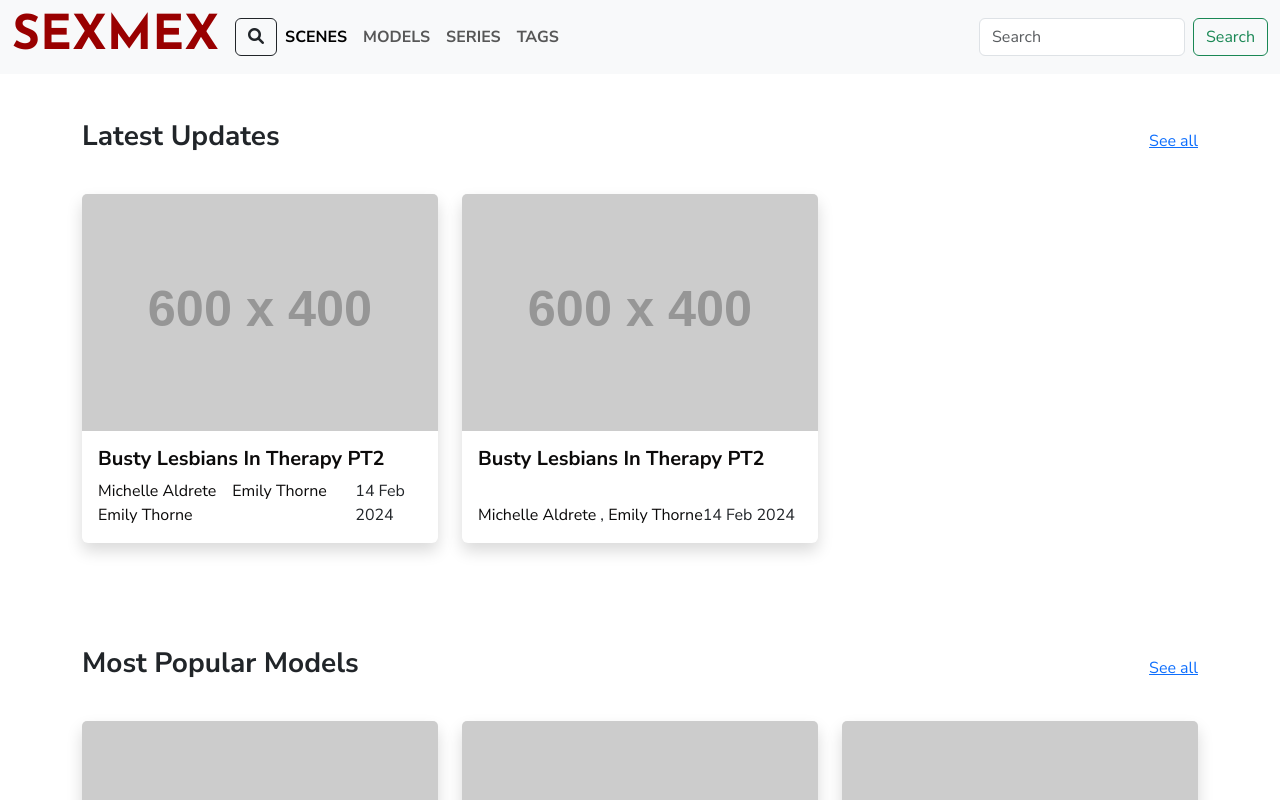
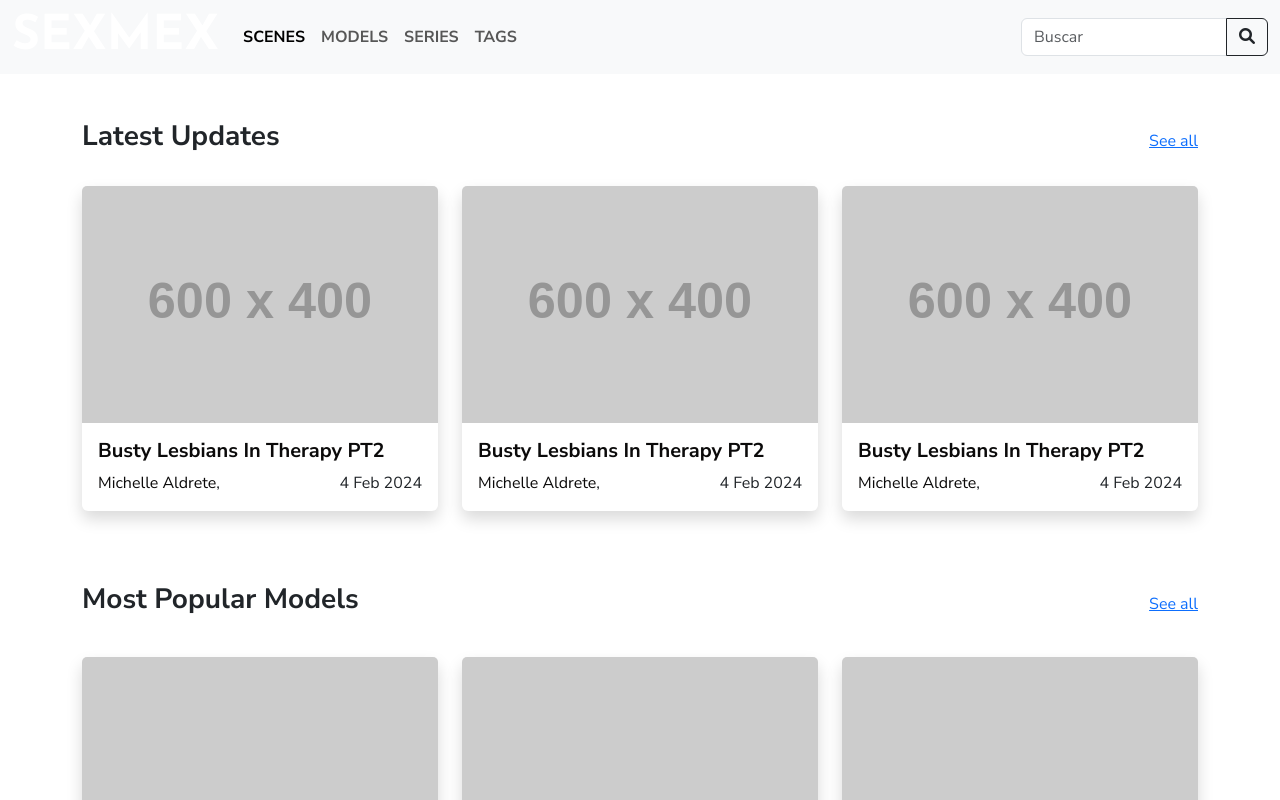
Before and after one commit to alanaaguirre/sxmx, a plain HTML site: page index.html in a window 1280 px wide. Shown: the top 800 px of the page. Drawn offline with nearby package versions, Linux system fonts and the light colour scheme; placeholder pictures from the web are drawn by us.

Commit message:
Home section completed

```diff
--- a/css/style.css
+++ b/css/style.css
@@ -29,7 +29,8 @@ body{
     font-optical-sizing: auto;
     font-weight: 700;
     font-style: normal;
-    color: #900;
+    /* color: #900; */
+    color: white;
     text-align: center;
     font-size: 3rem;
     font-style: normal;
--- a/index.html
+++ b/index.html
@@ -10,13 +10,13 @@
 
   </head>
   <body>
-    <nav class="navbar navbar-expand-md navbar-default fixed-top bg-light">
+    <nav class="navbar navbar-expand-lg navbar-default fixed-top bg-light">
         <div class="container-fluid">
           <button class="navbar-toggler border-0" type="button" data-bs-toggle="offcanvas" data-bs-target="#offcanvasExample" aria-controls="offcanvasExample">
             <span class="navbar-toggler-icon"></span>
           </button>
           <a class="navbar-brand logo" href="#">SEXMEX</a>
-          <button class="btn btn-outline-dark my-2 my-sm-0" id="searchIcon">
+          <button class="btn btn-outline-success my-2 my-sm-0 d-lg-none d-md-block" id="searchIcon">
             <i class="fas fa-search"></i>
           </button>
           <div class="collapse navbar-collapse" id="navbarCollapse">
@@ -36,9 +36,13 @@
                                       TAGS</a>
                   </li>
             </ul>
-            <form class="d-flex" role="search">
-              <input class="form-control me-2" type="search" placeholder="Search" aria-label="Search">
-              <button class="btn btn-outline-success" type="submit">Search</button>
+            <form class="d-flex">
+                <div class="input-group">
+                  <input type="search" class="form-control" placeholder="Buscar" aria-label="Buscar">
+                  <button class="btn btn-outline-dark" type="submit">
+                    <i class="fas fa-search"></i>
+                  </button>
+                </div>
               </form>
           </div>
         </div>
@@ -109,61 +113,75 @@
                     <a href="#">See all</a>
                 </div>
             </div>
-            <div class="row my-4">
-                <div class="col-lg-4 col-md-6 col-sm-6 col-6 my-2">
+            <div class="row row-cols-2 row-cols-md-2 row-cols-lg-3 g-4">
+                <div class="col">
                     <div class="card shadow border-0 h-100">
-                        <a href=""><img src="https://placehold.co/600x400/000000/FFFFFF/png" class="card-img-top" alt="Scene Name"></a>
+                        <a href="">
+                            <img src="https://placehold.co/600x400/000000/FFFFFF/png" class="card-img-top" alt="Scene Name">
+                        </a>
                         <div class="card-body">
-                            <a href=""><h5 class="card-title">Busty Lesbians In Therapy PT2</h5></a>
-                            <div class="d-flex flex-column flex-sm-row justify-content-between align-items-center">
-                                <p class="card-text mb-2 mb-sm-0">
-                                    <div class="d-flex flex-wrap">
-                                        <a href="" class="d-block me-3">
-                                            Michelle Aldrete
+                            <a href="">
+                                <h5 class="card-title">Busty Lesbians In Therapy PT2 </h5>
                             </a>
-                                        <a href="" class="d-block me-3">
-                                            Emily Thorne
-                                        </a>
-                                        <a href="" class="d-block me-3">
-                                            Emily Thorne
-                                        </a>
+                            <div class="d-flex justify-content-between align-items-center d-none d-sm-flex">
+                                <div class="d-flex flex-wrap w-75">
+                                    <a href="#">Michelle Aldrete</a>,
                                 </div>
-                                </p>
-                                <p class="card-text wd100 mb-0 mb-sm-2">14 Feb 2024</p>
+                                <p class="card-text text-nowrap">4 Feb 2024</p>
+                            </div>
+                            <div class="d-block d-sm-none">
+                                <!-- Este contenido se muestra solo en dispositivos "sm" o menores -->
+                                <a href="#">Michelle Aldrete</a>,
+                                <a href="#">Emily Thorne</a>
+                                <p class="card-text">4 Feb 2024</p>
                             </div>
                         </div>
                     </div>
                 </div>
-                <div class="col-lg-4 col-md-6 col-sm-6 col-6 my-2">
+                <div class="col">
                     <div class="card shadow border-0 h-100">
                         <a href="">
                             <img src="https://placehold.co/600x400/000000/FFFFFF/png" class="card-img-top" alt="Scene Name">
                         </a>
-                        <div class="card-body d-flex align-content-between flex-wrap">
-                          <h5 class="card-title">
+                        <div class="card-body">
                             <a href="">
-                                Busty Lesbians In Therapy PT2 </h5>
+                                <h5 class="card-title">Busty Lesbians In Therapy PT2 </h5>
                             </a>
-                            <div class="d-sm-block d-md-none">
+                            <div class="d-flex justify-content-between align-items-center d-none d-sm-flex">
+                                <div class="d-flex flex-wrap w-75">
+                                    <a href="#">Michelle Aldrete</a>,
+                                </div>
+                                <p class="card-text text-nowrap">4 Feb 2024</p>
+                            </div>
+                            <div class="d-block d-sm-none">
+                                <!-- Este contenido se muestra solo en dispositivos "sm" o menores -->
+                                <a href="#">Michelle Aldrete</a>,
+                                <a href="#">Emily Thorne</a>
+                                <p class="card-text">4 Feb 2024</p>
+                            </div>
+                        </div>
+                    </div>
+                </div>
+                <div class="col">
+                    <div class="card shadow border-0 h-100">
                         <a href="">
-                                    Michelle Aldrete
-                                </a>,
+                            <img src="https://placehold.co/600x400/000000/FFFFFF/png" class="card-img-top" alt="Scene Name">
+                        </a>
+                        <div class="card-body">
                             <a href="">
-                                    Emily Thorne
+                                <h5 class="card-title">Busty Lesbians In Therapy PT2 </h5>
                             </a>
+                            <div class="d-flex justify-content-between align-items-center d-none d-sm-flex">
+                                <div class="d-flex flex-wrap w-75">
+                                    <a href="#">Michelle Aldrete</a>,
                                 </div>
-                          <div class="d-flex justify-content-between ali">
-                            <p class="card-text">
-                                <div class="d-flex flex-wrap smText d-none d-sm-block">
-                                    <a href="">
-                                        Michelle Aldrete
-                                    </a>,
-                                    <a href="">
-                                        Emily Thorne
-                                    </a>
+                                <p class="card-text text-nowrap">4 Feb 2024</p>
                             </div>
-                            </p>
-                            <p class="card-text wd100">14 Feb 2024</p>
+                            <div class="d-block d-sm-none">
+                                <!-- Este contenido se muestra solo en dispositivos "sm" o menores -->
+                                <a href="#">Michelle Aldrete</a>,
+                                <a href="#">Emily Thorne</a>
+                                <p class="card-text">4 Feb 2024</p>
                             </div>
                         </div>
                     </div>
```
Lines whose indentation alone changed are shown as unchanged.
